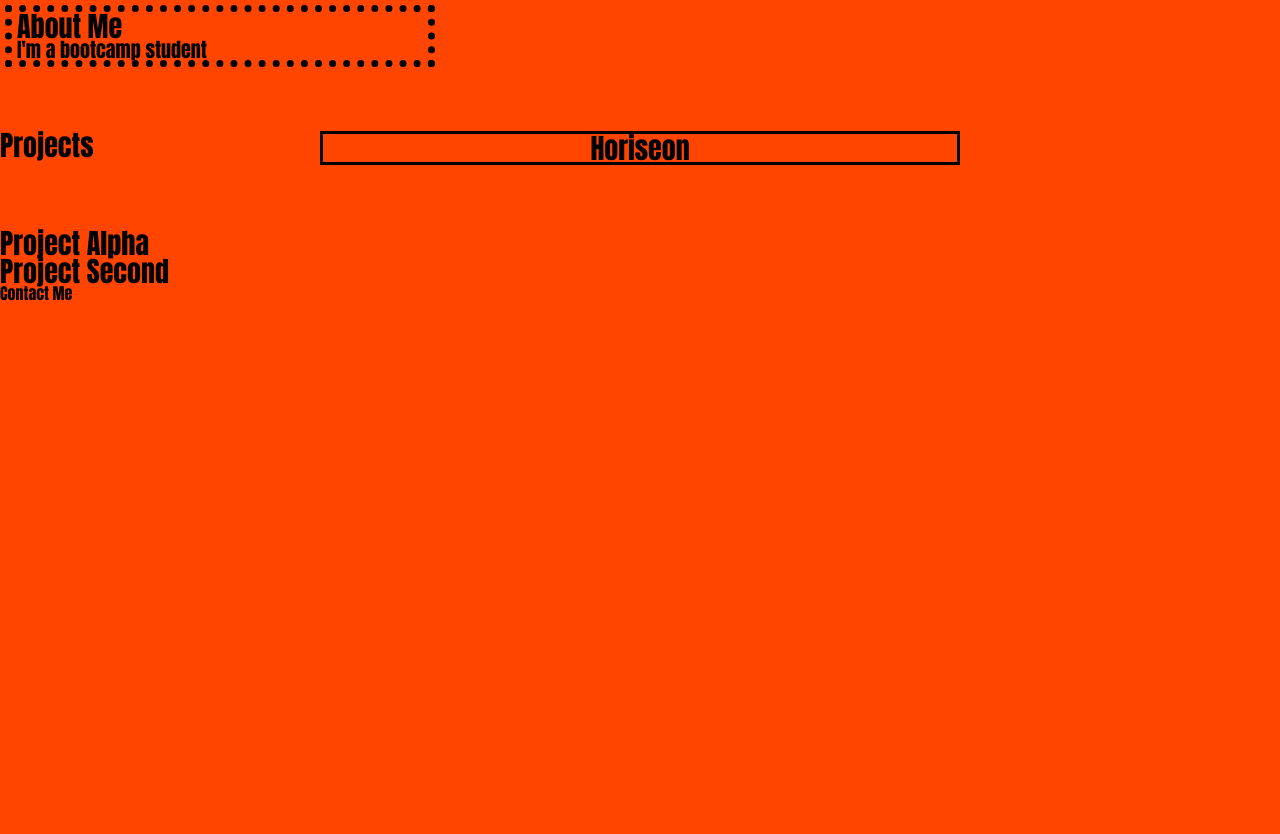
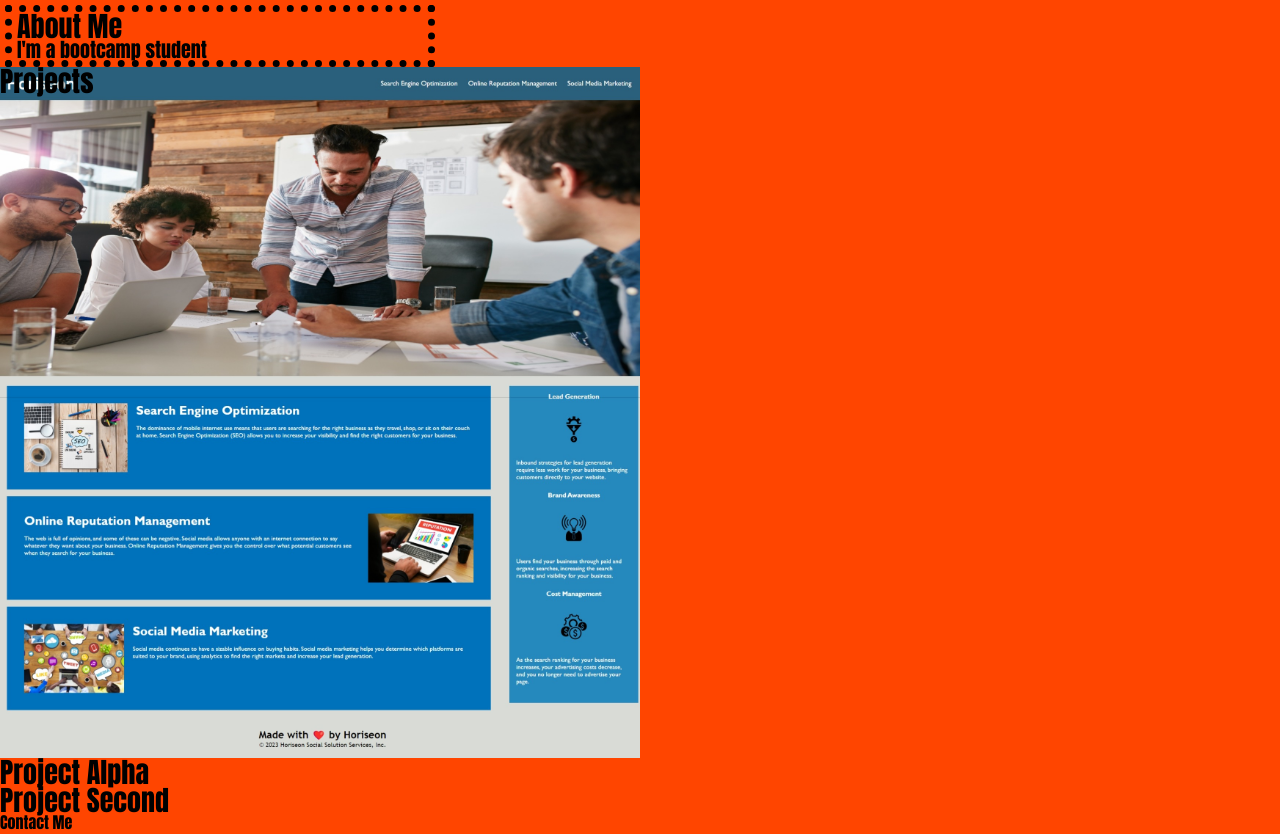
Before and after one commit to Tattoo1234/Portfolio, a plain HTML site: page index.html in a window 1280 px wide. Shown: the part 478-1312 px from the top of the page. Before the commit the page ends 805 px from the top, so only its background shows below. Drawn offline with Linux system fonts and the light colour scheme.

Commit message:
working with images

```diff
--- a/assets/css/style.css
+++ b/assets/css/style.css
@@ -41,13 +41,23 @@ p {
     font-size: 125%;
 }
 
-.bigone {
+#biggie {
+    width: 50%;
+    height: 25%;
+    display: flex;
+    justify-content:center;
+
+
+
+}
+
+/* .bigone {
     border: solid;
     display:flex;
     justify-content: center;
     margin: 5% 25%
 
-}
+} */
 
 #pro {
    display:flex;
--- a/index.html
+++ b/index.html
@@ -26,18 +26,21 @@
         </section>
         <section id="projects">
             <h2 id="pro">Projects</h2>
-            <div class="bigone">
-                <h2>Horiseon</h2>
-                <!-- <img src="/assets/images/Horiseon Screenshot.jpg" alt="main project"> -->
+            <div>
+            <!-- <div class="bigone"> -->
+                <!-- <h2>Horiseon</h2> -->
+                <img id=biggie src="/assets/images/Horiseon Screenshot.jpg" alt="main project">
                 <a href=https://tattoo1234.github.io/Horiseon></a>
             </div>
             <div>
                 <h2>Project Alpha</h2>
+                <!-- <img src="assets/images/alpha.jpg" alt="alpha image" -->
                 <a href=placeholder project alpha></a>
             </div>
             <div>
                 <h2>Project Second</h2>
-            <a href=placeholder project second></a>
+                <!-- <img src="/assets/images/2nd.jpg" alt="second image"> -->
+                <a href=placeholder project second></a>
             </div>
         </section>
     </main>
```
